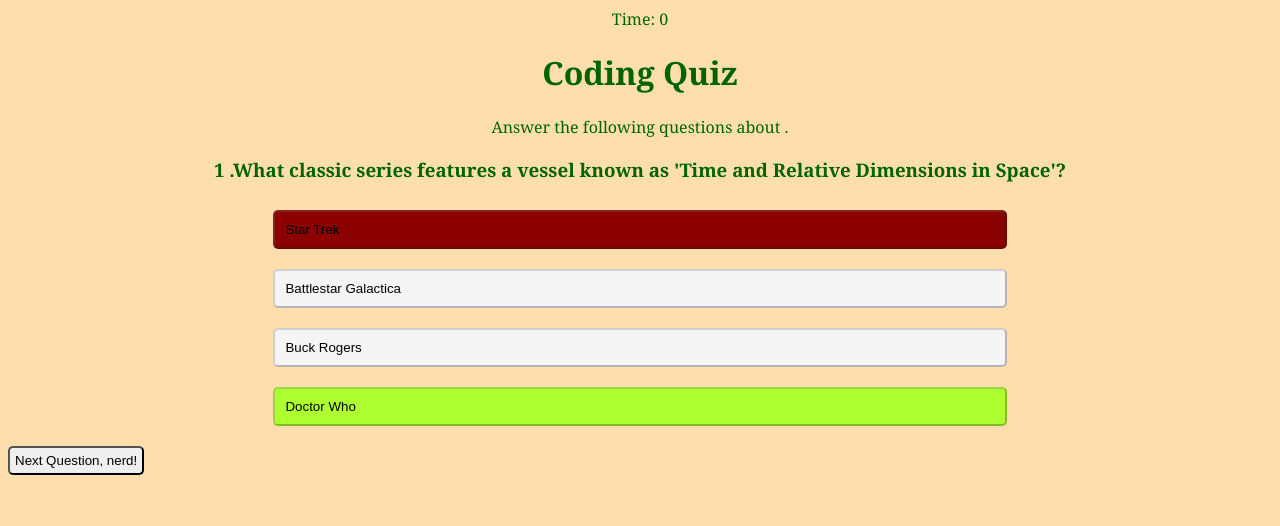
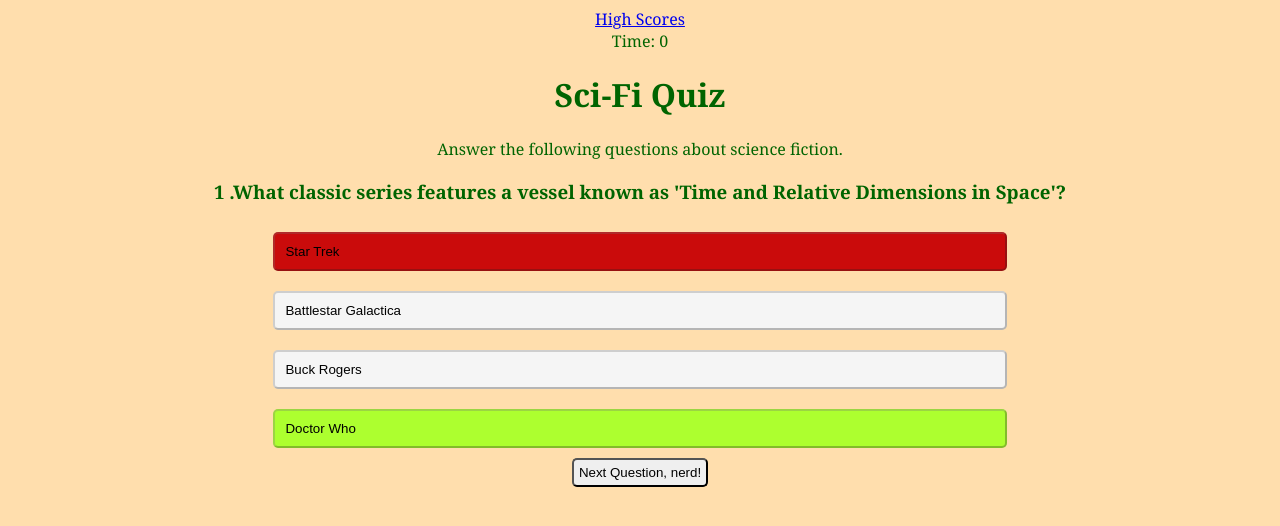
Before and after one commit to mercurioregon/coding-quiz, a plain HTML site: page index.html in a window 1280 px wide. Both pictures are taken after a click on the button "Star Trek". Drawn offline with Linux system fonts and the light colour scheme.

Commit message:
Buttons, sfx, highscore js, css, html added

```diff
--- a/assets/script.js
+++ b/assets/script.js
@@ -21,52 +21,52 @@ const questions = [
         ]
     },
     {
-        question: "Which of the folllowing would make the dumbest header?",
+        question: "The beaches of what U.S. state where the inspiration for 'Dune'?",
         answers: [
-              { text: "thsrth", correct: false},
-              { text: "op", correct: false},
-              { text: "tanc", correct: false} ,
-              { text: "blurchk", correct: true},
+              { text: "Hawaii", correct: false},
+              { text: "Oregon", correct: true},
+              { text: "California", correct: false} ,
+              { text: "North Carolina", correct: false},
         ]
     },
     {
-        question: "What classic series features a vessel known as 'Time and Relative Dimensions in Space'?",
+        question: "Who invented the flux capacitor?",
         answers: [
-              { text: 'Star Trek', correct: false},
-              { text: "Battlestar Galactica", correct: false},
-              { text: "Buck Rogers", correct: false} ,
-              { text: "Doctor Who", correct: true},
+              { text: 'Anakin Skywalker', correct: false},
+              { text: "James T. Kirk", correct: false},
+              { text: "Tony Stark", correct: false} ,
+              { text: "Emmitt Brown", correct: true},
         ]
     },
     {
-        question: "What classic series features a vessel known as 'Time and Relative Dimensions in Space'?",
+        question: "Which one of these is a Corellian freighter?",
         answers: [
-              { text: 'Star Trek', correct: false},
+              { text: 'Serenity', correct: false},
               { text: "Battlestar Galactica", correct: false},
-              { text: "Buck Rogers", correct: false} ,
-              { text: "Doctor Who", correct: true},
+              { text: "Millennium Falcon", correct: true} ,
+              { text: "Slave-1", correct: false},
         ]
     },
     {
-        question: "What classic series features a vessel known as 'Time and Relative Dimensions in Space'?",
+        question: "What series features a protagonist named Jim Holden?",
         answers: [
-              { text: 'Star Trek', correct: false},
-              { text: "Battlestar Galactica", correct: false},
-              { text: "Buck Rogers", correct: false} ,
-              { text: "Doctor Who", correct: true},
+              { text: 'The Expanse', correct: true},
+              { text: "Star Trek: TNG", correct: false},
+              { text: "Doctor Who", correct: false} ,
+              { text: "Foundation", correct: false},
         ]
     },
     {
-        question: "What classic series features a vessel known as 'Time and Relative Dimensions in Space'?",
+        question: "Ellen Ripley is the central character of what film series?",
         answers: [
-              { text: 'Star Trek', correct: false},
-              { text: "Battlestar Galactica", correct: false},
-              { text: "Buck Rogers", correct: false} ,
-              { text: "Doctor Who", correct: true},
+              { text: 'Leviathan', correct: false},
+              { text: "The Black Hole", correct: false},
+              { text: "Ender's Game", correct: false} ,
+              { text: "Alien", correct: true},
         ]
     },
     {
-        question: "What classic series features a vessel known as 'Time and Relative Dimensions in Space'?",
+        question: "",
         answers: [
               { text: 'Star Trek', correct: false},
               { text: "Battlestar Galactica", correct: false},
@@ -103,22 +103,7 @@ const questions = [
     },
 
 
-
-
-
-
-
-
-
-
-
-
-
-
-
-
 ]
-
 
 const questionElement = document.getElementById('question');
 const answerButton = document.getElementById('answer-buttons');
@@ -127,8 +112,8 @@ var timerElement = document.getElementById('timer')
 var time = questions.length * 20;
 var timerId;
 
-var sfxCorrect = new Audio(`assets/correct.wav`);
-var sfxIncorrect = new Audio(`assets/mixkit-wrong-answer-bass-buzzer-948.wav`)
+var sfxCorrect = new Audio(`assets/mixkit-sci-fi-plasma-gun-power-up-1679.wav`);
+var sfxIncorrect = new Audio(`assets/mixkit-wrong-answer-bass-buzzer-948.wav`);
 
 
 
@@ -181,7 +166,7 @@ function startQuiz(){
 
 
 
-                // removes previos answers
+                // removes previous answers
 
    function resetState(){
         nextButton.style.display ="none"
@@ -196,10 +181,12 @@ function startQuiz(){
     const selectedBtn = e.target;
     const isCorrect = selectedBtn.dataset.correct === "true";
     if(isCorrect){selectedBtn.classList.add("correct");
+        sfxCorrect.play();
         score++;
            }
    else{
     selectedBtn.classList.add("incorrect");
+        sfxIncorrect.play()
      }
 
 
--- a/assets/style.css
+++ b/assets/style.css
@@ -46,7 +46,7 @@ body {
     background: greenyellow;
 }
 .incorrect{
-    background: darkred;
+    background: rgb(202, 11, 11);
 
 }
  .next-btn{
@@ -54,9 +54,8 @@ body {
     border-radius: 5px;
     flex-direction: column;
     padding: 5px;
-    margin: 10px 0;
-    box-sizing: border-box;
-
+    margin: 0 auto;
+    display:block;
 
 
 }
--- /dev/null
+++ b/highscores.js
@@ -0,0 +1,3 @@
+const finalScore = document.getElementById("finalScore")
+const mostRecentScore = localStorage.getItem("mostRecentScore")
+finalScore.innerText = mostRecentScore;
--- a/index.html
+++ b/index.html
@@ -3,17 +3,20 @@
 <head>
     <meta charset="UTF-8">
     <meta name="viewport" content="width=device-width, initial-scale=1.0">
-    <title>Coding Quiz </title>
+    <title>Sci-Fi Quiz</title>
 
     <link rel="stylesheet" href="./assets/style.css" />
-    </head>
+   </head>
 
-        </body>
+
+    </body>
+        <div class="highscores"><a href ="highscorepage.html">High Scores</a></div>
+
         <div class="app">
 
             <div class="timer">Time: <span id="timer">0</span>
-            <h1>Coding Quiz</h1>
-            <p>Answer the following questions about .
+            <h1>Sci-Fi Quiz</h1>
+            <p>Answer the following questions about science fiction.
               </p>
               <div class="quiz">
             <h3 id="question">Question</h3>
@@ -24,10 +27,8 @@
             <button class="btn">Answer #4</button>
             </div>
         <button class="next-btn" id = "next-btn">Next Question</button>
-
-        </div>
+          </div>
      </div>
      <script src="assets\script.js"></script>
-
 </body>
 </html>
```
Also changed, not shown: assets/highscores.css (added, +9 -0 lines), highscorepage.html (added, +32 -0 lines), 1 other file.
